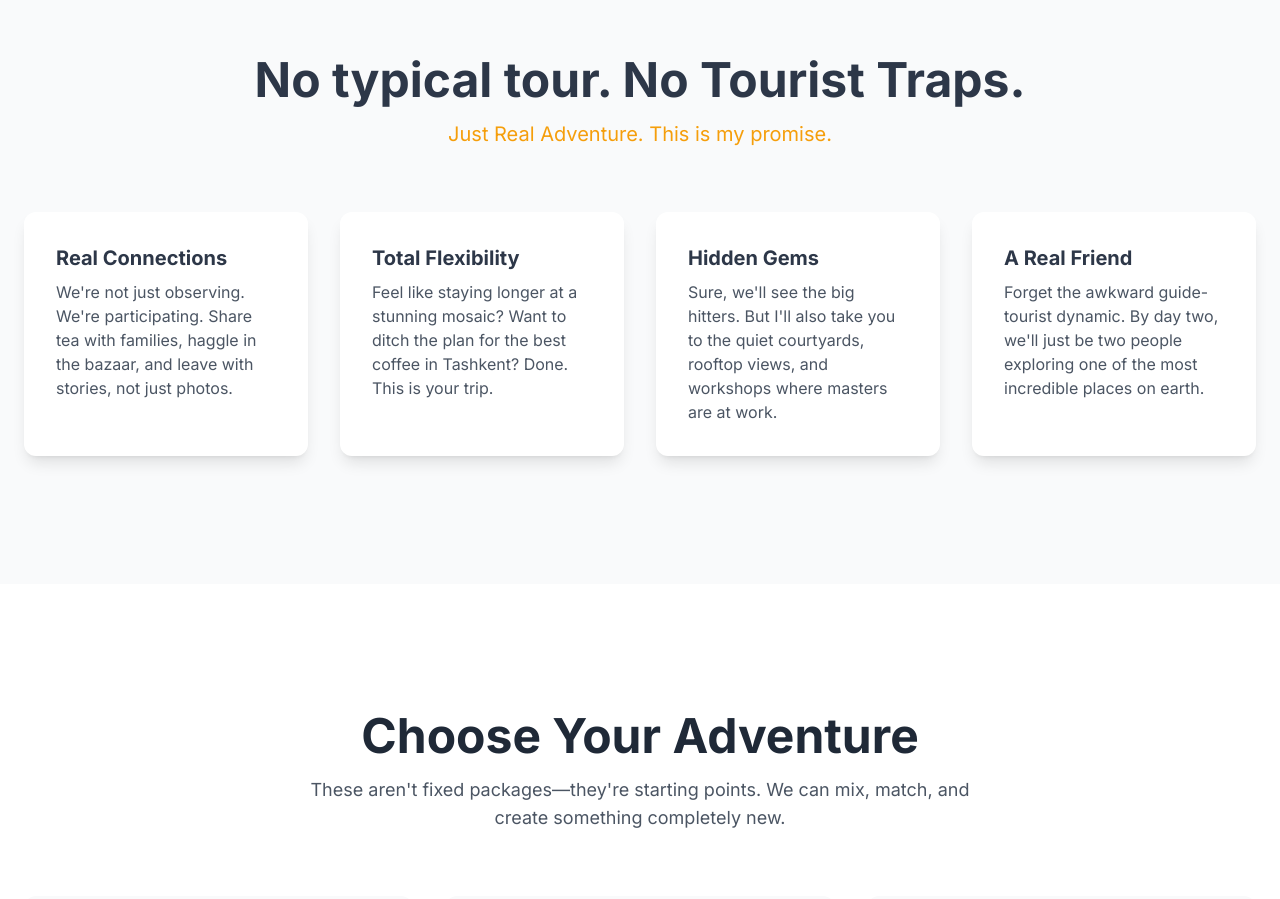
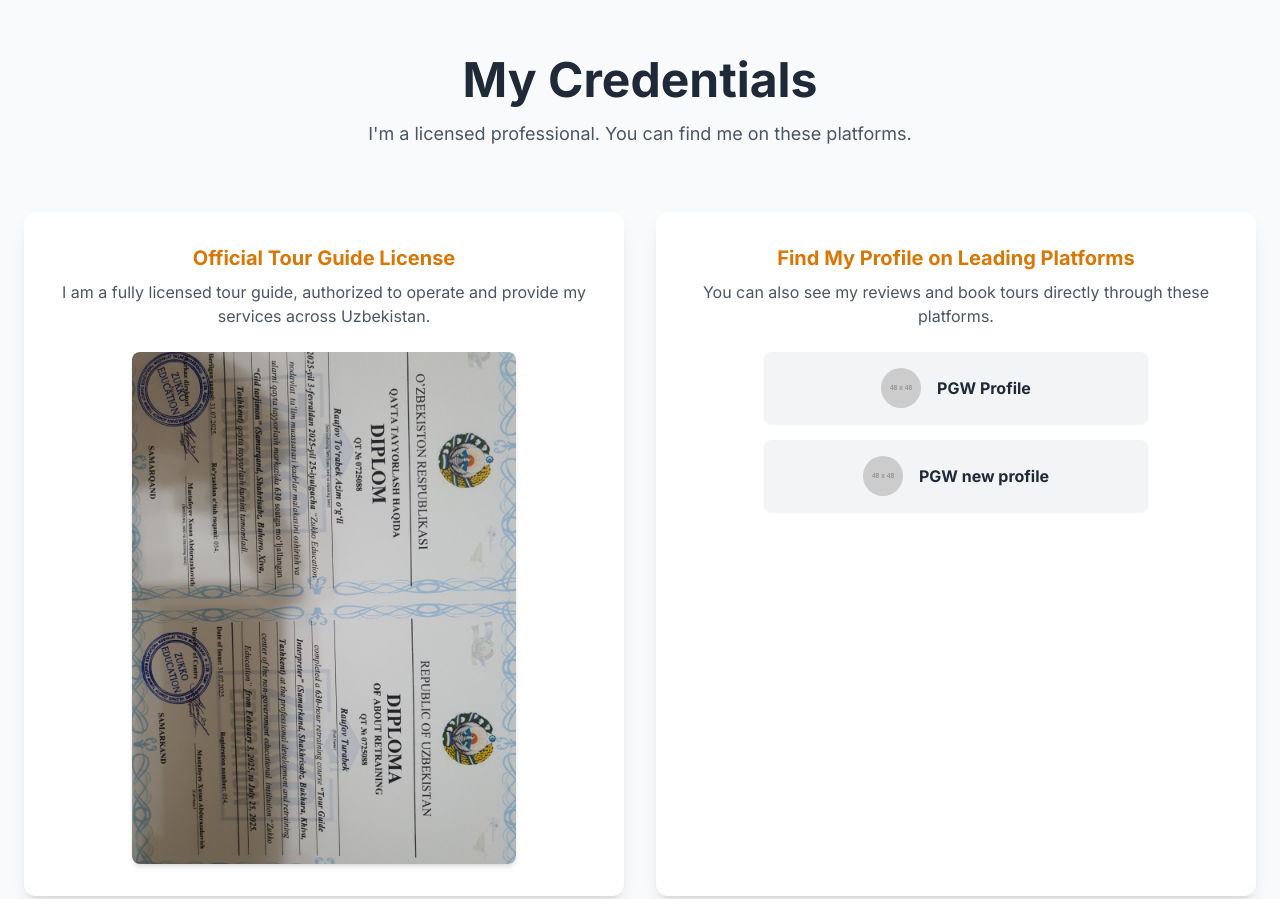
Before and after one commit to T6rabek/guide, a plain HTML site: page index.html in a window 1280 px wide. Shown: the part 1500-2399 px from the top of the page. Drawn offline with nearby package versions, Linux system fonts and the light colour scheme; placeholder pictures from the web are drawn by us.

Commit message:
Update index.html

```diff
--- a/index.html
+++ b/index.html
@@ -99,6 +99,12 @@
             >About</a
           >
           <a
+            href="#credentials"
+            class="text-gray-600 hover:text-amber-500 transition-colors font-medium"
+            id="nav-link-new"
+            >Credentials</a
+          >
+          <a
             href="#philosophy"
             class="text-gray-600 hover:text-amber-500 transition-colors font-medium"
             id="nav-link-2"
@@ -149,6 +155,11 @@
           href="#about"
           class="block text-gray-800 text-center py-3 hover:bg-amber-50 transition-colors"
           >About</a
+        >
+        <a
+          href="#credentials"
+          class="block text-gray-800 text-center py-3 hover:bg-amber-50 transition-colors"
+          >Credentials</a
         >
         <a
           href="#philosophy"
@@ -261,8 +272,94 @@
         </div>
       </section>
 
+      <!-- Section 2.5: Credentials & Platforms -->
+      <section id="credentials" class="py-20 md:py-32 bg-gray-50">
+        <div class="container mx-auto px-6 text-center">
+          <h2
+            class="text-4xl md:text-5xl font-bold text-gray-800"
+            data-aos="fade-up"
+          >
+            My Credentials
+          </h2>
+          <p
+            class="mt-4 max-w-2xl mx-auto text-lg text-gray-600"
+            data-aos="fade-up"
+            data-aos-delay="100"
+          >
+            I'm a licensed professional. You can find me on these platforms.
+          </p>
+          <div class="mt-16 grid md:grid-cols-2 gap-8 text-left">
+            <!-- Diploma Card -->
+            <div
+              class="bg-white p-8 rounded-xl shadow-lg flex flex-col items-center card-hover"
+              data-aos="fade-up"
+              data-aos-delay="200"
+            >
+              <h3 class="text-xl font-bold text-amber-600 text-center">
+                Official Tour Guide License
+              </h3>
+              <p class="mt-2 text-gray-600 text-center">
+                I am a fully licensed tour guide, authorized to operate and
+                provide my services across Uzbekistan.
+              </p>
+              <img
+                src="/license.jpg"
+                alt="Tour Guide License Diploma"
+                class="mt-6 rounded-lg shadow-md w-full max-w-sm"
+              />
+            </div>
+            <!-- Platform Profiles Card -->
+            <div
+              class="bg-white p-8 rounded-xl shadow-lg flex flex-col items-center card-hover"
+              data-aos="fade-up"
+              data-aos-delay="300"
+            >
+              <h3 class="text-xl font-bold text-amber-600 text-center">
+                Find My Profile on Leading Platforms
+              </h3>
+              <p class="mt-2 text-gray-600 text-center">
+                You can also see my reviews and book tours directly through
+                these platforms.
+              </p>
+              <div class="mt-6 flex flex-col space-y-4 w-full max-w-sm">
+                <a
+                  href="https://pg.world/user?user_id=6846d9bf692314c35907d082"
+                  target="_blank"
+                  rel="noopener"
+                  class="flex items-center justify-center space-x-4 bg-gray-100 p-4 rounded-lg shadow-sm hover:bg-gray-200 transition-colors"
+                >
+                  <img
+                    src="https://placehold.co/48x48/f59e0b/ffffff?text=PGW"
+                    alt="PGW Logo"
+                    class="w-10 h-10 rounded-full"
+                  />
+                  <span class="font-semibold text-gray-800"
+                    >PGW Profile</span
+                  >
+                </a>
+                <a
+                  href="https://pg.world/user?user_id=68988a56c8508850cf07aa32"
+                  target="_blank"
+                  rel="noopener"
+                  class="flex items-center justify-center space-x-4 bg-gray-100 p-4 rounded-lg shadow-sm hover:bg-gray-200 transition-colors"
+                >
+                  <img
+                    src="https://placehold.co/48x48/f59e0b/ffffff?text=PGW"
+                    alt="PGW logo"
+                    class="w-10 h-10 rounded-full"
+                  />
+                  <span class="font-semibold text-gray-800"
+                    >PGW new profile</span
+                  >
+                </a>
+              </div>
+            </div>
+          </div>
+        </div>
+      </section>
+
       <!-- Section 3: Philosophy -->
-      <section id="philosophy" class="py-20 md:py-32 bg-gray-50">
+      <section id="philosophy" class="py-20 md:py-32 bg-white">
         <div class="container mx-auto px-6 text-center">
           <h2 class="text-4xl md:text-5xl font-bold" data-aos="fade-up">
             No typical tour. No Tourist Traps.
```
